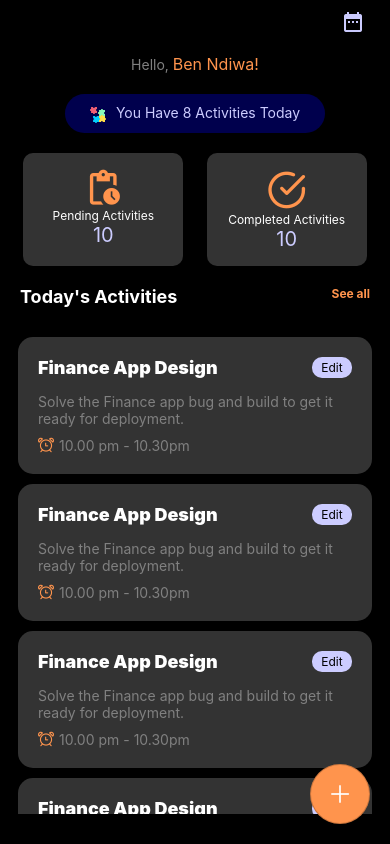
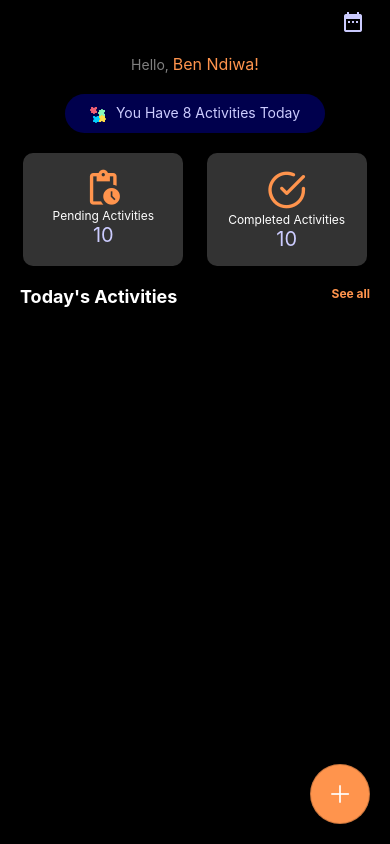
Before and after one commit to Benson306/reminder-app, a React Native app: screen /Home in a window 390 px wide. Built offline with nearby package versions, Linux system fonts and the light colour scheme.

Commit message:
Map activities

```diff
--- a/src/components/Card.js
+++ b/src/components/Card.js
@@ -1,6 +1,7 @@
 import { Image, Text, TouchableOpacity, View } from "react-native";
 
 const Card = (props) => {
+    console.log(props.repeat);
     return ( <View style={{
         backgroundColor:'#333333',
         marginLeft:18,
@@ -22,6 +23,9 @@ const Card = (props) => {
             <Image source={require('../../assets/clock.png')} style={{marginRight: 5}} />
             <Text style={{color: 'gray'}}>{props.starttime} - {props.endtime}</Text>
         </View>
+        {/* {
+            props.repeatEvery.map(day => <View><Text>day.</Text></View>)
+        } */}
     </View> );
 }
 
--- a/src/components/Home.js
+++ b/src/components/Home.js
@@ -4,9 +4,11 @@ import { MaterialIcons } from '@expo/vector-icons';
 import { Feather } from '@expo/vector-icons';
 import Card from "./Card";
 import { AntDesign } from '@expo/vector-icons';
+import useActivity from "../utils/ActivityContext";
 
 const Home = ({ navigation }) => {
     const insets = useSafeAreaInsets();
+    const { user, activities } = useActivity();
 
     return ( <View style={{ flex: 1, paddingTop: insets.top, paddingBottom: insets.bottom, paddingLeft: insets.left, paddingRight: insets.right, backgroundColor: '#000' }}>
 
@@ -73,14 +75,13 @@ const Home = ({ navigation }) => {
         </TouchableOpacity>
 
         <ScrollView style={{marginBottom:30}}>
-            <Card title="Finance App Design" description="Solve the Finance app bug and build to get it ready for deployment." starttime="10.00 pm" endtime="10.30pm" />
-            <Card title="Finance App Design" description="Solve the Finance app bug and build to get it ready for deployment." starttime="10.00 pm" endtime="10.30pm" />
-            <Card title="Finance App Design" description="Solve the Finance app bug and build to get it ready for deployment." starttime="10.00 pm" endtime="10.30pm" />
-            <Card title="Finance App Design" description="Solve the Finance app bug and build to get it ready for deployment." starttime="10.00 pm" endtime="10.30pm" />
-            <Card title="Finance App Design" description="Solve the Finance app bug and build to get it ready for deployment." starttime="10.00 pm" endtime="10.30pm" />
-            <Card title="Finance App Design" description="Solve the Finance app bug and build to get it ready for deployment." starttime="10.00 pm" endtime="10.30pm" />
-            <Card title="Finance App Design" description="Solve the Finance app bug and build to get it ready for deployment." starttime="10.00 pm" endtime="10.30pm" />
-            <Card title="Finance App Design" description="Solve the Finance app bug and build to get it ready for deployment." starttime="10.00 pm" endtime="10.30pm" />
+            {
+                activities.map(activity =>
+                    <Card title={activity.title} description={activity.description} starttime={activity.startTime} endtime={activity.endTime} repeat={activity.repeatEvery} />
+
+                    )
+            }
+
         </ScrollView>
 
 
--- a/src/utils/ActivityContext.js
+++ b/src/utils/ActivityContext.js
@@ -55,6 +55,8 @@ export const ActivityProvider = ({ children }) =>{
     }
 
     let value ={
+        user: state.user,
+        activities: state.activities,
         addActivity,
         deleteActivity
     }
```
